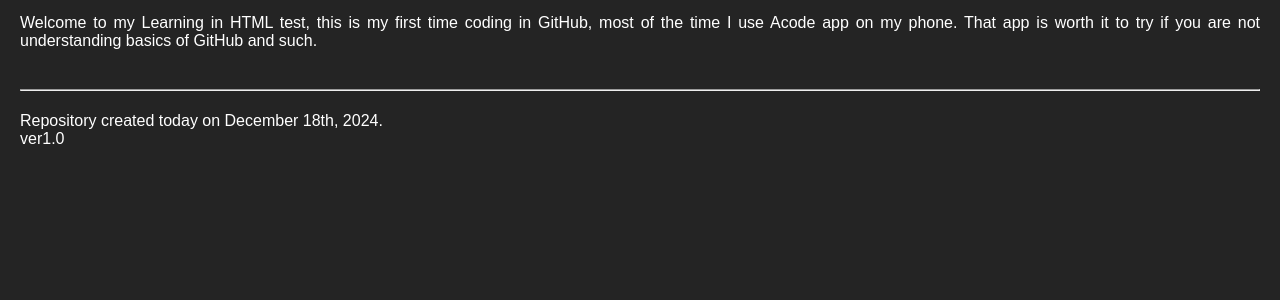
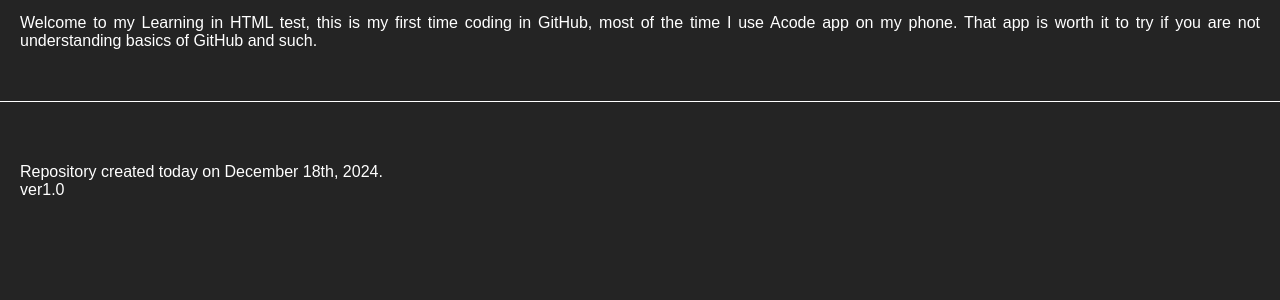
Before and after one commit to KeyzGames/KeyzGames.github.io, a PHP site: page / in a window 1280 px wide. Shown: the part 180-480 px from the top of the page. Run offline with PHP 8.4, Linux system fonts and the light colour scheme.

Commit message:
Update styles.css

```diff
--- a/styles.css
+++ b/styles.css
@@ -46,3 +46,15 @@ h4 {
   text-align: justify;
   color: white;
 }
+
+hr {
+  border: none;
+  border-top: 1px solid white;
+  width: 100vw;
+  margin: 20px 0;
+  margin-bottom: 15px;
+  position: relative;
+  left: -20px;
+  padding: 20px;
+  box-sizing: border-box;
+}
```
